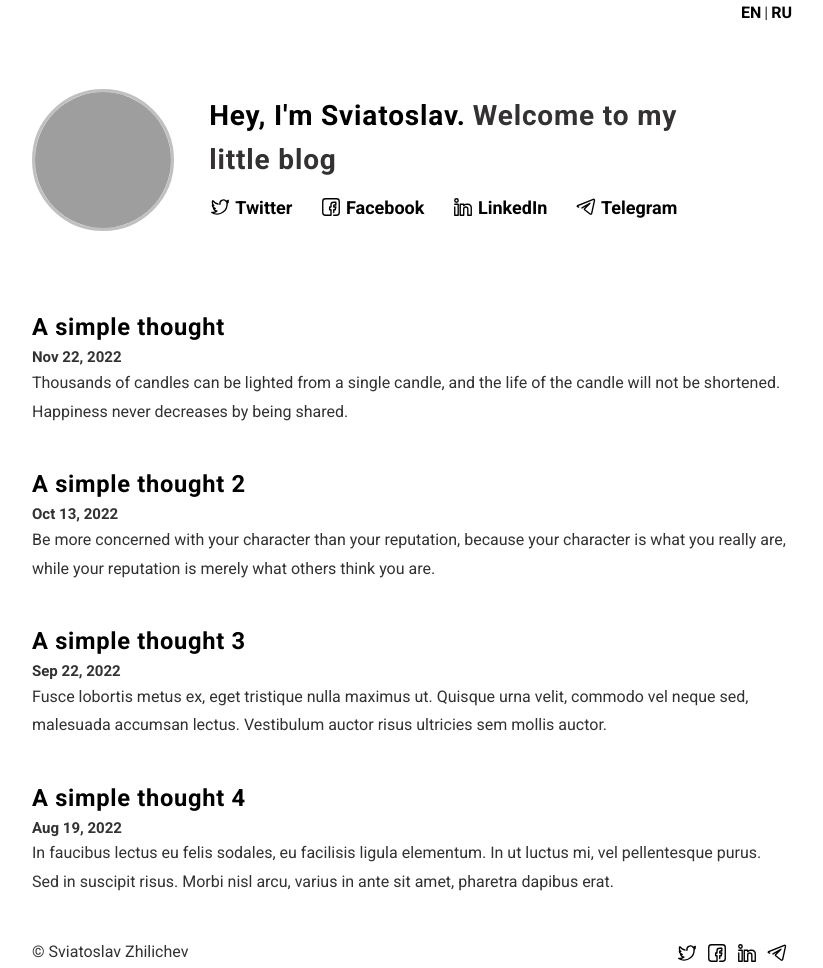
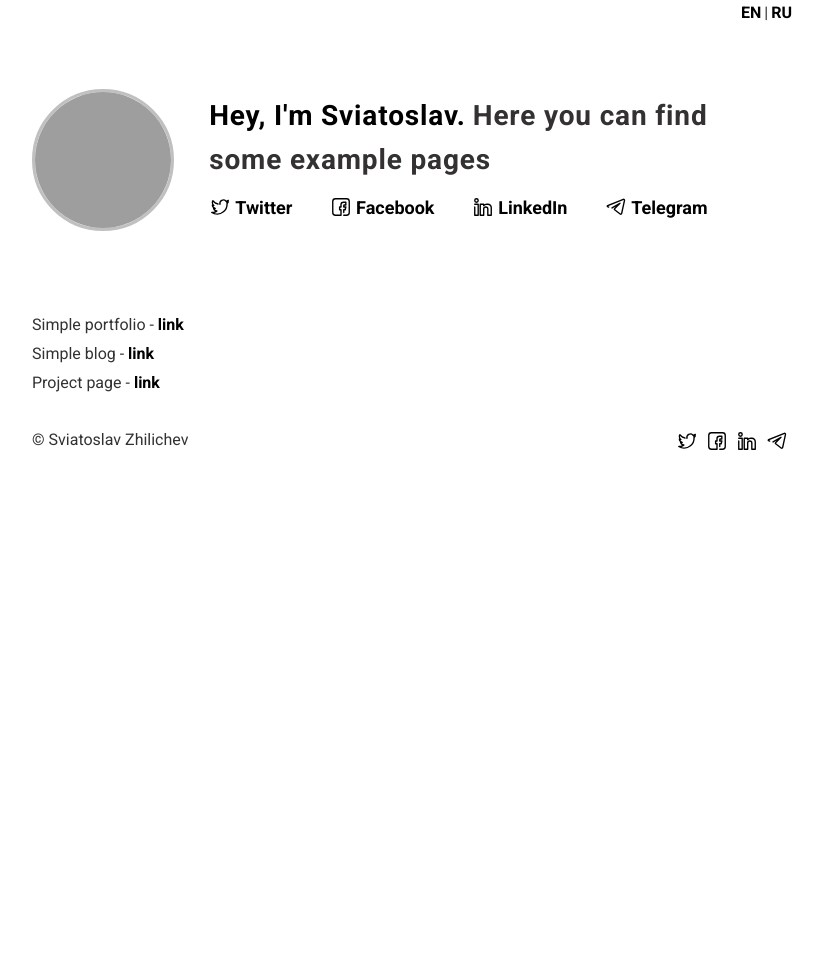
Before and after one commit to Zhassulan9710/zhassdoit.github.io, a plain HTML site: page index.html in a window 1280 px wide. Shown: the whole page, without its empty margins (228-1051 px from the left). After the commit the page ends 800 px from the top, so only its background shows below. Drawn offline with Linux system fonts and the light colour scheme; grey boxes are pictures that could not be loaded.

Commit message:
Update index.html

```diff
--- a/index.html
+++ b/index.html
@@ -23,7 +23,7 @@
                     <span class="content__name">
                         <a href="/"> Hey, I'm Sviatoslav.</a>
                     </span>
-        <span class="content__description">Welcome to my <br/> little blog</span>
+        <span class="content__description">Here you can find <br/> some example pages</span>
         <nav class="content__social">
           <a href="#link" target="_blank" class="content__social-item">
             <img src="/assets/img/icons/twitter.svg" alt="Twitter">
@@ -45,49 +45,12 @@
       </div>
     </div>
     <div class="content__main">
-      <div class="content__main-item post">
-        <article>
-          <h2 class="main-item__title">
-            <a href="#linktopost">A simple thought</a>
-          </h2>
-          <p class="main-item__date">Nov 22, 2022</p>
-          <div class="main-item__description">
-            <p>Thousands of candles can be lighted from a single candle, and the life of the candle will not be shortened. Happiness never decreases by being shared.</p>
-          </div>
-        </article>
-      </div>
-      <div class="content__main-item post">
-        <article>
-          <h2 class="main-item__title">
-            <a href="#linktopost">A simple thought 2</a>
-          </h2>
-          <p class="main-item__date">Oct 13, 2022</p>
-          <div class="main-item__description">
-            <p>Be more concerned with your character than your reputation, because your character is what you really are, while your reputation is merely what others think you are.</p>
-          </div>
-        </article>
-      </div>
-      <div class="content__main-item post">
-        <article>
-          <h2 class="main-item__title">
-            <a href="#linktopost">A simple thought 3</a>
-          </h2>
-          <p class="main-item__date">Sep 22, 2022</p>
-          <div class="main-item__description">
-            <p>Fusce lobortis metus ex, eget tristique nulla maximus ut. Quisque urna velit, commodo vel neque sed, malesuada accumsan lectus. Vestibulum auctor risus ultricies sem mollis auctor.</p>
-          </div>
-        </article>
-      </div>
-      <div class="content__main-item post">
-        <article>
-          <h2 class="main-item__title">
-            <a href="#linktopost">A simple thought 4</a>
-          </h2>
-          <p class="main-item__date">Aug 19, 2022</p>
-          <div class="main-item__description">
-            <p>In faucibus lectus eu felis sodales, eu facilisis ligula elementum. In ut luctus mi, vel pellentesque purus. Sed in suscipit risus. Morbi nisl arcu, varius in ante sit amet, pharetra dapibus erat.</p>
-          </div>
-        </article>
+      <div class="content__main-item">
+        <div class="main-item__description">
+          <p>Simple portfolio - <a href="/example/simple.html">link</a></p>
+          <p>Simple blog - <a href="/example/blog.html">link</a></p>
+          <p>Project page - <a href="/example/project.html">link</a></p>
+        </div>
       </div>
     </div>
   </div>
```
